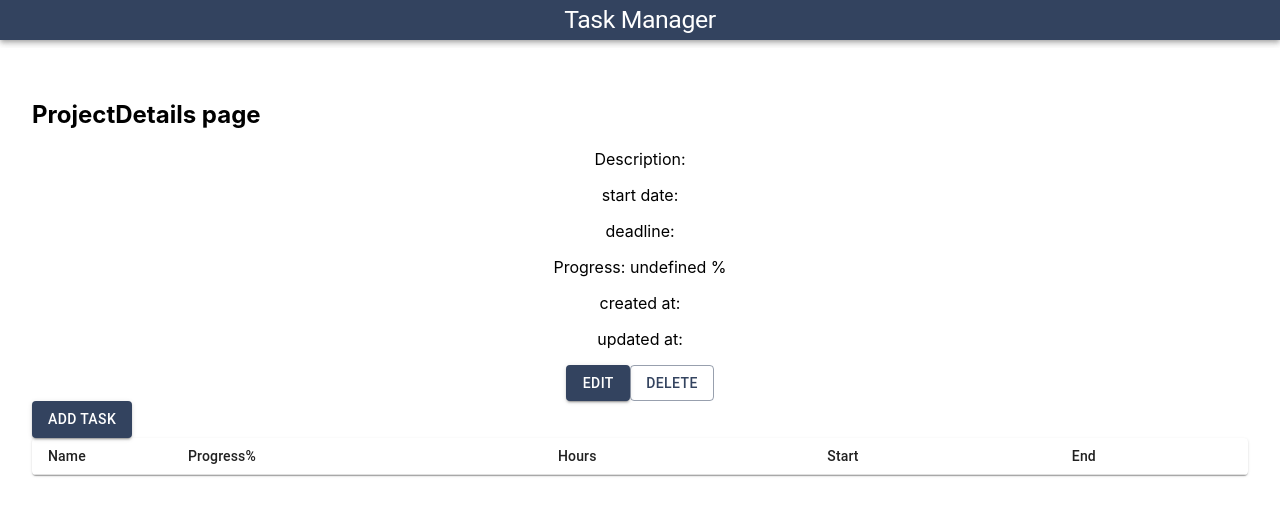
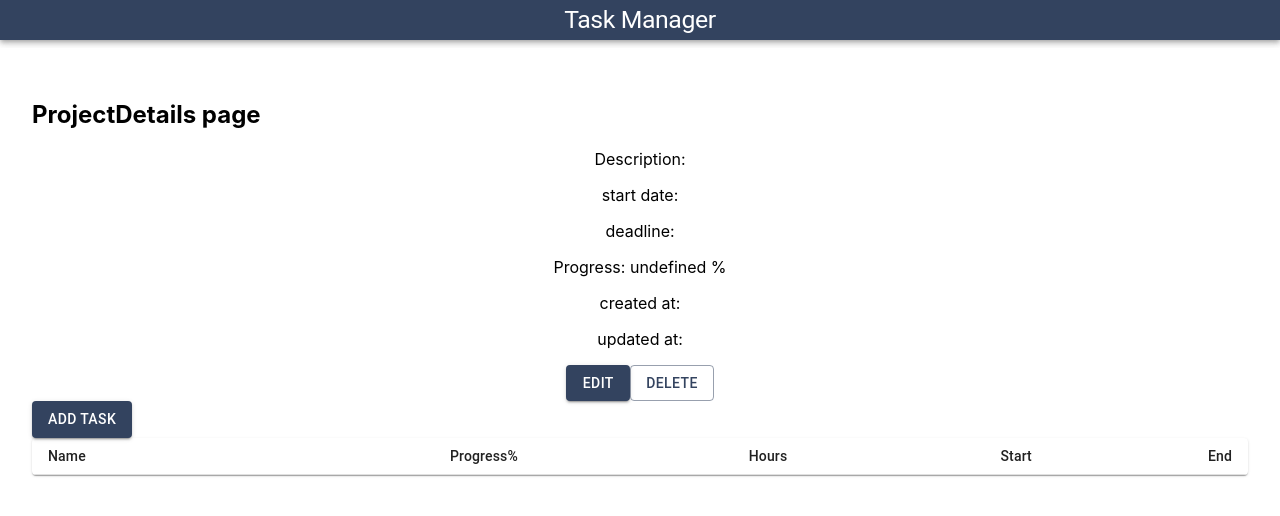
Before and after one commit to devslife7/taskManager, a React (Create React App) app: page /project/details in a window 1280 px wide. Shown: the top 516 px of the page. Built offline with nearby package versions, Linux system fonts and the light colour scheme.

Commit message:
fully removed moment and replaced it with date-fns

```diff
--- a/src/components/DatePicker.js
+++ b/src/components/DatePicker.js
@@ -2,7 +2,6 @@ import React from "react"
 // import "date-fns"
 import Grid from "@material-ui/core/Grid"
 import DateFnsUtils from "@date-io/date-fns"
-// import MomentUtils from "@date-io/moment"
 import {
   MuiPickersUtilsProvider,
   KeyboardTimePicker,
--- a/src/components/Entries.js
+++ b/src/components/Entries.js
@@ -6,7 +6,7 @@ import AddIcon from "@material-ui/icons/Add"
 import CreateIcon from "@material-ui/icons/Create"
 import { fetchCurrentTask } from "../actions/tasks"
 import EntriesTable from "./EntriesTable"
-// import moment from "moment"
+import { fromUnixTime, format } from "date-fns"
 
 function Entries() {
   const dispatch = useDispatch()
@@ -29,8 +29,8 @@ function Entries() {
 
           <p>hours: {currentTask.hours}</p>
           <p>
-            {/* {moment.unix(currentTask.start_date).format("ll").toString()} -{" "}
-            {moment.unix(currentTask.end_date).format("ll").toString()} */}
+            {format(fromUnixTime(currentTask.start_date), "PP")} -{" "}
+            {format(fromUnixTime(currentTask.end_date), "PP")}
           </p>
 
           <br />
--- a/src/components/EntriesTable.js
+++ b/src/components/EntriesTable.js
@@ -11,7 +11,7 @@ import { useSelector } from "react-redux"
 // import { IconButton } from "@material-ui/core"
 // import DeleteIcon from "@material-ui/icons/Delete"
 // import EditIcon from "@material-ui/icons/Edit"
-// import moment from "moment"
+import { fromUnixTime, format } from "date-fns"
 
 const useStyles = makeStyles({
   table: {
@@ -35,8 +35,7 @@ export default function EntriesTable() {
     return currentTask.entries.map((entry, idx) => (
       <TableRow key={idx}>
         <TableCell component='th' scope='row'>
-          {/* {entry.date} */}
-          {/* {moment.unix(entry.date).format("ll").toString()} */}
+          {format(fromUnixTime(entry.date), "PP")}
         </TableCell>
         <TableCell>{`${entry.progress}%`}</TableCell>
         <TableCell>{"owner"}</TableCell>
--- a/src/components/Milestones.js
+++ b/src/components/Milestones.js
@@ -6,7 +6,7 @@ import MilestonesTable from "./MilestonesTable"
 import AddIcon from "@material-ui/icons/Add"
 import CreateIcon from "@material-ui/icons/Create"
 import MilestonesGraph from "./MilestonesGraph"
-// import moment from "moment"
+import { fromUnixTime, format } from "date-fns"
 
 function Milestones() {
   const dispatch = useDispatch()
@@ -29,8 +29,8 @@ function Milestones() {
           </h2>
           <div>{currentProject.description}</div>
           <div>
-            {/* {moment.unix(currentProject.start_date).format("ll").toString()} -{" "}
-            {moment.unix(currentProject.end_date).format("ll").toString()} */}
+            {format(fromUnixTime(currentProject.start_date), "PP")} -{" "}
+            {format(fromUnixTime(currentProject.end_date), "PP")}
           </div>
           <br />
           <br />
--- a/src/components/MilestonesTable.js
+++ b/src/components/MilestonesTable.js
@@ -13,7 +13,7 @@ import { IconButton } from "@material-ui/core"
 // import EditIcon from "@material-ui/icons/Edit"
 import ArrowForwardIosIcon from "@material-ui/icons/ArrowForwardIos"
 import { fetchCurrentMilestone } from "../actions/milestones"
-// import moment from "moment"
+import { fromUnixTime, format } from "date-fns"
 
 // const useStyles = makeStyles({
 //   table: {
@@ -48,11 +48,12 @@ export default function MilestonesTable() {
             <ArrowForwardIosIcon fontSize='small' />
           </IconButton>
         </TableCell>
-        <TableCell>{`${milestone.progress}%`}</TableCell>
+        <TableCell align='right'>{`${milestone.progress}%`}</TableCell>
         {/* <TableCell>{"owner"}</TableCell> */}
-        <TableCell>{milestone.hours}</TableCell>
-        {/* <TableCell>{moment.unix(milestone.start_date).format("ll").toString()} </TableCell>
-        <TableCell>{moment.unix(milestone.end_date).format("ll").toString()} </TableCell> */}
+        <TableCell align='right'>{milestone.hours}</TableCell>
+        <TableCell align='right'>{format(fromUnixTime(milestone.start_date), "PP")} </TableCell>
+        <TableCell align='right'>{format(fromUnixTime(milestone.end_date), "PP")} </TableCell>
+
         {/* <TableCell> */}
         {/* <IconButton>
             <EditIcon fontSize='small' color='primary' />
@@ -72,10 +73,10 @@ export default function MilestonesTable() {
           <TableRow>
             {/* <TableCell>Name</TableCell> */}
             <TableCell style={{ width: "100px" }}>Name </TableCell>
-            <TableCell>Progress%</TableCell>
-            <TableCell>Hours</TableCell>
-            <TableCell>Start</TableCell>
-            <TableCell>End</TableCell>
+            <TableCell align='right'>Progress%</TableCell>
+            <TableCell align='right'>Hours</TableCell>
+            <TableCell align='right'>Start</TableCell>
+            <TableCell align='right'>End</TableCell>
           </TableRow>
         </TableHead>
         <TableBody>{renderRows()}</TableBody>
--- a/src/components/Tasks.js
+++ b/src/components/Tasks.js
@@ -10,7 +10,7 @@ import CreateIcon from "@material-ui/icons/Create"
 import { fetchCurrentMilestone } from "../actions/milestones"
 import AddIcon from "@material-ui/icons/Add"
 import TasksGraph from "./TasksGraph"
-// import moment from "moment"
+import { fromUnixTime, format } from "date-fns"
 
 function Tasks() {
   const dispatch = useDispatch()
@@ -129,8 +129,8 @@ function Tasks() {
 
           <p>hours: {currentMilestone.hours}</p>
           <p>
-            {/* {moment.unix(currentMilestone.start_date).format("ll").toString()} -{" "}
-            {moment.unix(currentMilestone.end_date).format("ll").toString()} */}
+            {format(fromUnixTime(currentMilestone.start_date), "PP")} -{" "}
+            {format(fromUnixTime(currentMilestone.end_date), "PP")}
           </p>
 
           <br />
--- a/src/components/TasksTable.js
+++ b/src/components/TasksTable.js
@@ -12,7 +12,7 @@ import { useDispatch, useSelector } from "react-redux"
 import { IconButton } from "@material-ui/core"
 import ArrowForwardIosIcon from "@material-ui/icons/ArrowForwardIos"
 import { fetchCurrentTask } from "../actions/tasks"
-// import moment from "moment"
+import { fromUnixTime, format } from "date-fns"
 
 const useStyles = makeStyles({
   table: {
@@ -54,8 +54,9 @@ export default function TasksTable() {
         <TableCell>{`${task.progress}%`}</TableCell>
         <TableCell>{"Owner"}</TableCell>
         <TableCell>{task.hours}</TableCell>
-        {/* <TableCell>{moment.unix(task.start_date).format("ll").toString()}</TableCell>
-        <TableCell>{moment.unix(task.end_date).format("ll").toString()}</TableCell> */}
+        <TableCell>{format(fromUnixTime(task.start_date), "PP")}</TableCell>
+        <TableCell>{format(fromUnixTime(task.end_date), "PP")}</TableCell>
+
         <TableCell>{task.notes}</TableCell>
       </TableRow>
     ))
```
